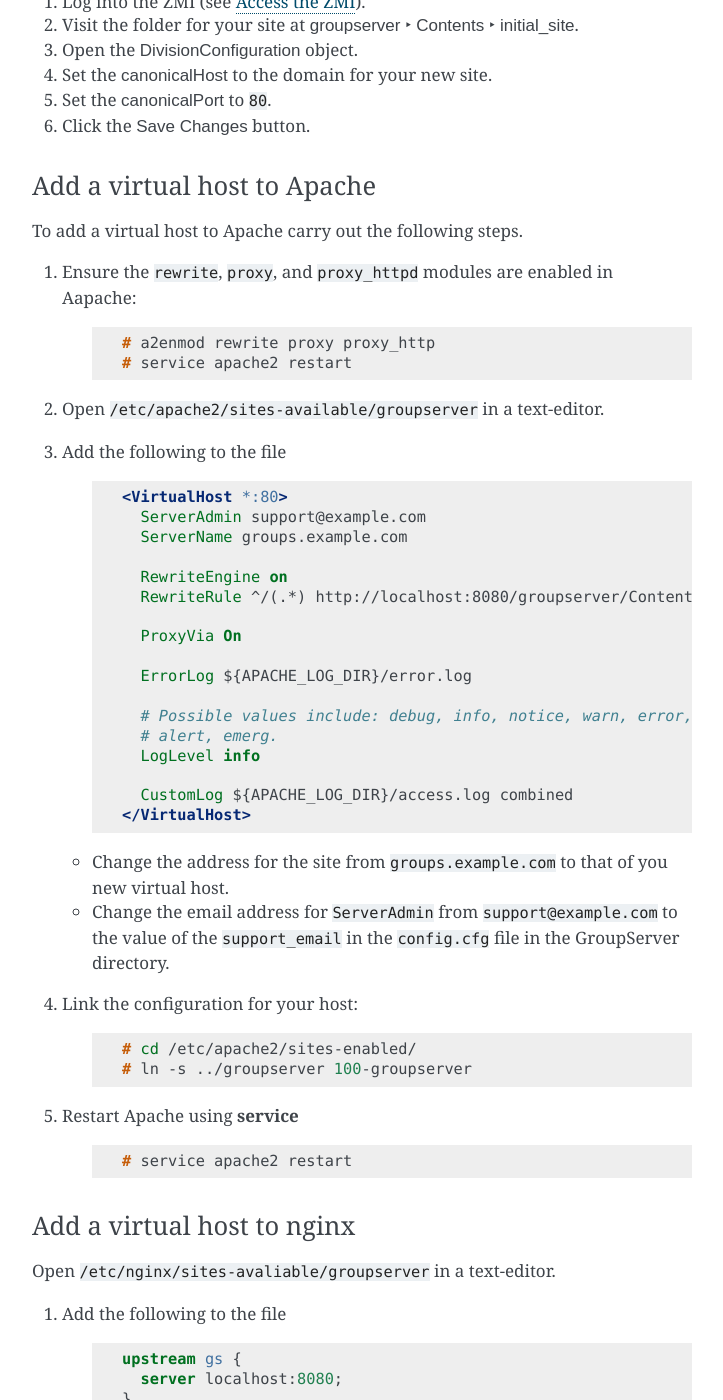
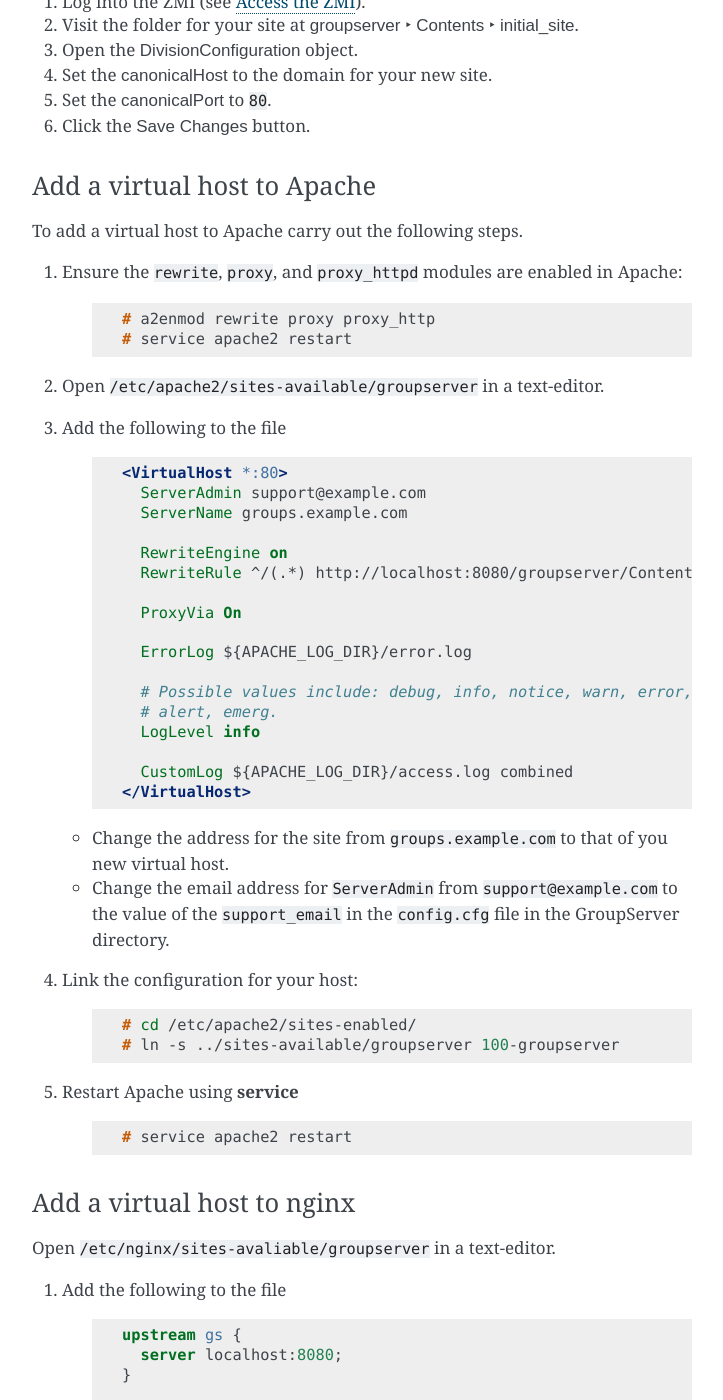
Before and after one commit to groupserver/buildout, a Sphinx documentation site: the page built from docs/proxy-configure.rst, in a window 1280 px wide and 1400 px high, scrolled down 1150 px. Shown: the whole window, without its empty margins (388-1111 px from the left). Built offline with Sphinx 7.4.7, drawn with Linux system fonts in a browser that asks for light colours; some of the changed text lies outside the part shown.

Commit message:
Fix symbolic link syntax & path, fix Apache typo

```diff
--- a/docs/proxy-configure.rst
+++ b/docs/proxy-configure.rst
@@ -74,7 +74,7 @@
 To add a virtual host to Apache carry out the following steps.
 
 #.  Ensure the ``rewrite``, ``proxy``, and ``proxy_httpd``
-    modules are enabled in Aapache:
+    modules are enabled in Apache:
 
       .. code-block:: console
 
@@ -119,7 +119,7 @@
       .. code-block:: console
 
         # cd /etc/apache2/sites-enabled/
-        # ln -s ../groupserver 100-groupserver
+        # ln -s ../sites-available/groupserver 100-groupserver
 
 #.  Restart Apache using :command:`service`
 
@@ -174,7 +174,7 @@
       .. code-block:: console
 
         # cd /etc/nginx/sites-enabled/
-        # ln -s 100-groupserver ../groupserver
+        # ln -s ../sites-available/groupserver 100-groupserver
 
 #.  Reload the nginx configuration using :command:`service`:
 
```
